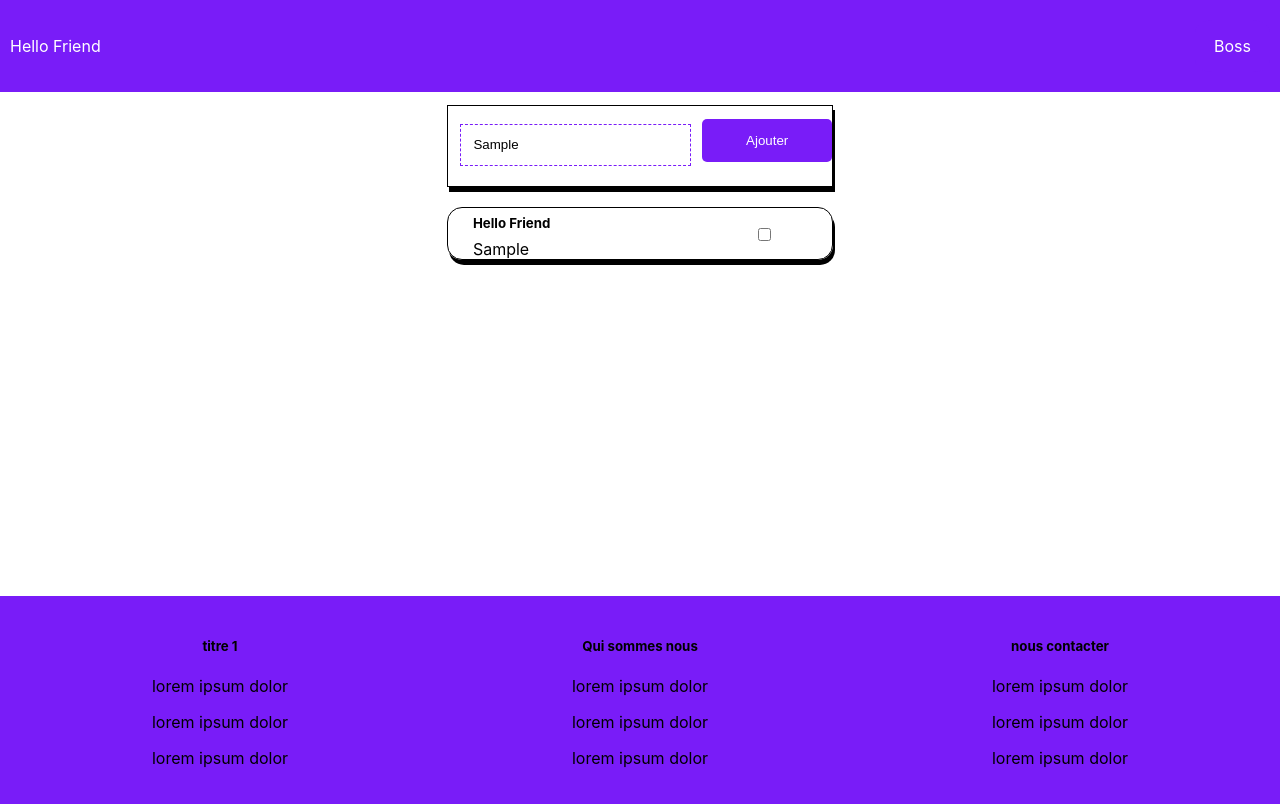
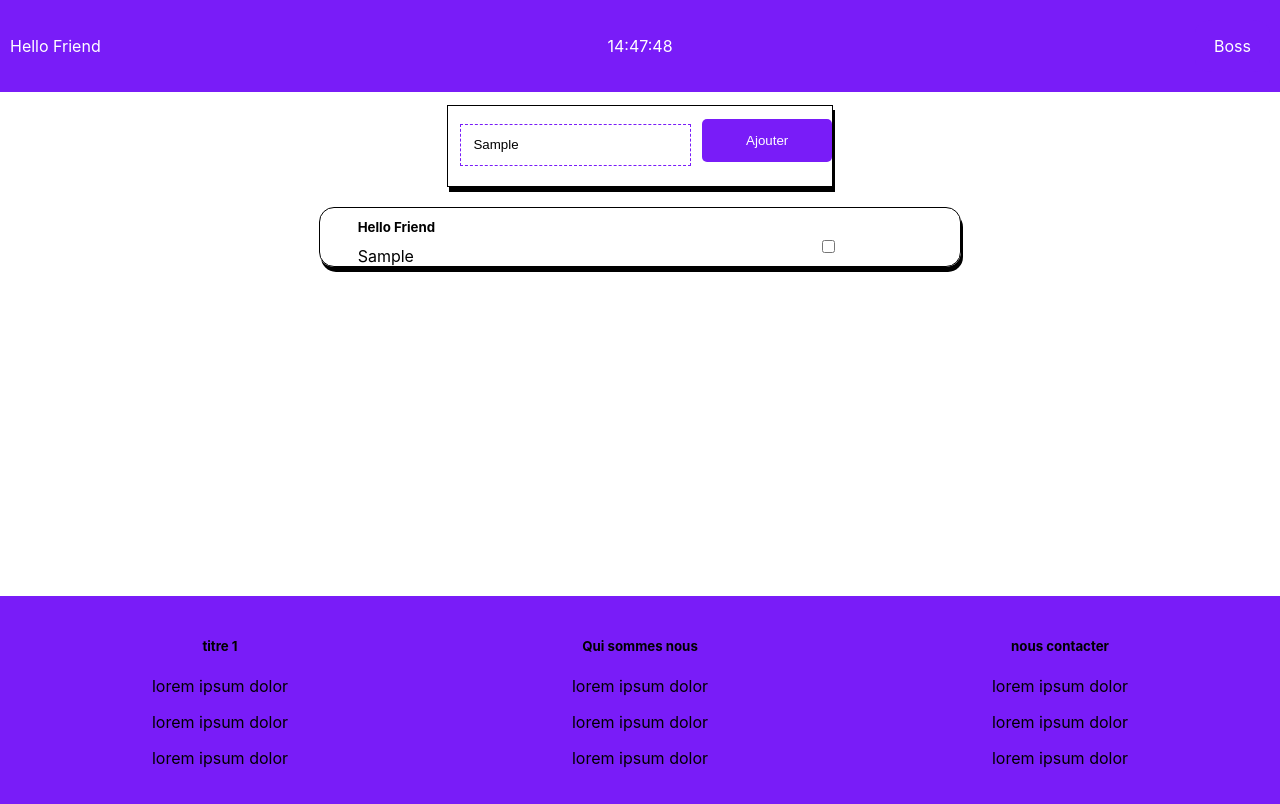
Before and after one commit to raphael-co/cours, a React (Create React App) app: page / in a window 1280 px wide. Both pictures are taken after typing "Sample" into the empty fields and a click on the button "Ajouter". Built offline with nearby package versions, Linux system fonts and the light colour scheme.

Commit message:
chest bug réglé

```diff
--- a/src/component/Checkbox/chekbox.jsx
+++ b/src/component/Checkbox/chekbox.jsx
@@ -6,7 +6,6 @@ function Chekbox({test1, value}) {
 
     const test3=(e)=>{
         test1(e.target.checked);
-        // console.log(value)
     }
     return (
         <div className={style.two}>
--- a/src/component/Chest/chest.jsx
+++ b/src/component/Chest/chest.jsx
@@ -4,10 +4,6 @@ import Checkbox from '../Checkbox/chekbox.jsx'
 
 function Chest({ nameChest }) {
 
-
-  // var d = new Date();
-  // var hours = d.getHours() + ":" + d.getMinutes() + ":" + d.getSeconds();
-  // className={style.ligne}
   const [checked, setChecked] = useState(false)
   const test = (t) => {
     setChecked(t)
--- a/src/component/Chest/chest.module.css
+++ b/src/component/Chest/chest.module.css
@@ -19,7 +19,7 @@
     border-radius: 15px;
     margin-bottom: 1%;
     height: 10%;
-    width:30%;
+    min-width:50%;
     border: solid 1px;
     background:transparent;
     box-shadow:  2px 5px black;
--- a/src/component/Header/header.jsx
+++ b/src/component/Header/header.jsx
@@ -1,14 +1,53 @@
+import React, { useState } from "react";
 import style from './header.module.css'
+import Heure from '../heure/heure.jsx'
 
 function Header() {
+
+
+  const [time, setTime] = useState("")
+
+
+
+  const hoursTime = () => {
+    var d = new Date()
+    var hours = d.getHours() + ":" + d.getMinutes() + ":" + d.getSeconds()
+    setTime(hours)
+  }
+  setInterval(hoursTime, 1000);
+  console.log(time)
+
+  const Times = (t) => {
+    setTime(t)
+  }
 
   return (
 
 
 
     <header className={style.hello}>
+      {/* <p className={style.Boss2}>Hello Friend</p>
+      <Heure
+        Timesmodule={Times}
+        value={time}
+
+      ></Heure>
+      <div className={style.Boss}><p>Boss</p></div> */}
+
+      <div className={style.box}>
+        <div className={style.one}>
           <p className={style.Boss2}>Hello Friend</p>
+        </div>
+        <div className={style.two}>
+          <Heure
+            Timesmodule={Times}
+            value={time}
+          ></Heure>
+        </div>
+        <div className={style.three}>
           <div className={style.Boss}><p>Boss</p></div>
+        </div>
+      </div>
     </header>
 
   )
--- a/src/component/Header/header.module.css
+++ b/src/component/Header/header.module.css
@@ -27,3 +27,19 @@
       color: white;
       text-align: center;
     }
+
+    .box {
+      display: flex;
+    }
+
+    .one {
+      flex: 1;
+    }
+
+    .two {
+      flex: 1;
+    }
+
+    .three {
+      flex: 1;
+    }
--- a/src/component/body/body.jsx
+++ b/src/component/body/body.jsx
@@ -23,11 +23,12 @@ function Body() {
         "name": name
     }
 
-    const tableau = tabName
 
     const ActionNameEnvoie = (t) => {
         setActionName(t)
         if (name.length >= 2) {
+            const tableau = [...tabName]
+
             tableau.push(jsonName)
             setTabName(tableau)
         } else {
@@ -38,7 +39,7 @@ function Body() {
     return (
         <div className={style.body}>
             <BarAdd
-            // eslint-disable-next-line
+                // eslint-disable-next-line
                 ActionNameEnvoie1={ActionNameEnvoie}
                 value={actionName}
                 envoie1={envoie}
@@ -47,9 +48,9 @@ function Body() {
             />
             <br />
             <ListChest
-            // eslint-disable-next-line
-            envoieTabName1={envoieTabName}
-            tab={tabName}
+                // eslint-disable-next-line
+                envoieTabName1={envoieTabName}
+                tab={tabName}
             />
         </div>
     );
--- /dev/null
+++ b/src/component/heure/heure.jsx
@@ -0,0 +1,12 @@
+import React from "react";
+import style from './heure.module.css'
+
+
+
+function Heure({Timesmodule,value}) {
+    return (
+            <p className={style.heure}>{value}</p>
+    );
+}
+
+export default Heure;
--- /dev/null
+++ b/src/component/heure/heure.module.css
@@ -0,0 +1,4 @@
+.heure {
+    color: white;
+    text-align: center;
+}
```
Also changed, not shown: 1 other file (tests, documents, lock files or other folders). Lines whose indentation alone changed are shown as unchanged.
